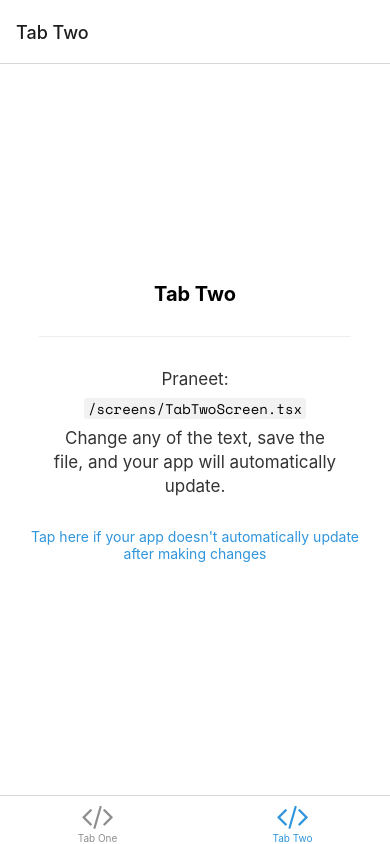
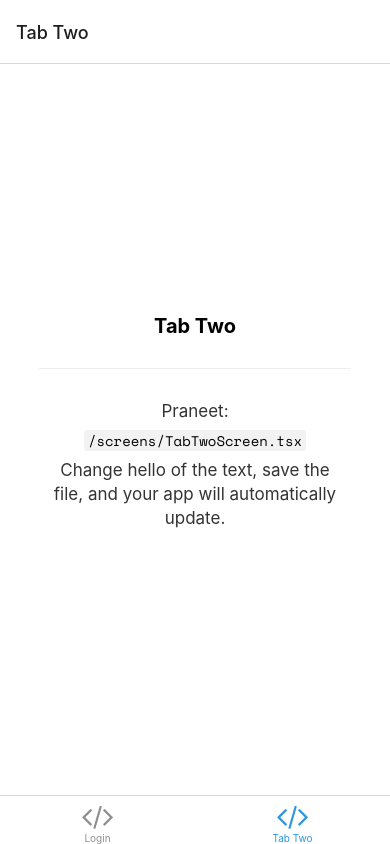
Before and after one commit to praneetpopuri1/mirror, a React Native app: screen /TabTwo in a window 390 px wide. Built offline with nearby package versions, Linux system fonts and the light colour scheme; what expo-linking would draw is missing.

Commit message:
Displayed Image

```diff
--- a/components/EditScreenInfo.tsx
+++ b/components/EditScreenInfo.tsx
@@ -28,16 +28,11 @@ export default function EditScreenInfo({ path }: { path: string }) {
           style={styles.getStartedText}
           lightColor="rgba(0,0,0,0.8)"
           darkColor="rgba(255,255,255,0.8)">
-          Change any of the text, save the file, and your app will automatically update.
+          Change hello of the text, save the file, and your app will automatically update.
         </Text>
       </View>
 
       <View style={styles.helpContainer}>
-        <TouchableOpacity onPress={handleHelpPress} style={styles.helpLink}>
-          <Text style={styles.helpLinkText} lightColor={Colors.light.tint}>
-            Tap here if your app doesn't automatically update after making changes
-          </Text>
-        </TouchableOpacity>
       </View>
     </View>
   );
--- a/navigation/index.tsx
+++ b/navigation/index.tsx
@@ -14,7 +14,7 @@ import Colors from '../constants/Colors';
 import useColorScheme from '../hooks/useColorScheme';
 import ModalScreen from '../screens/ModalScreen';
 import NotFoundScreen from '../screens/NotFoundScreen';
-import TabOneScreen from '../screens/TabOneScreen';
+import LoginScreen from '../screens/LoginScreen';
 import TabTwoScreen from '../screens/TabTwoScreen';
 import { RootStackParamList, RootTabParamList, RootTabScreenProps } from '../types';
 import LinkingConfiguration from './LinkingConfiguration';
@@ -64,9 +64,9 @@ function BottomTabNavigator() {
       }}>
       <BottomTab.Screen
         name="TabOne"
-        component={TabOneScreen}
+        component={LoginScreen}
         options={({ navigation }: RootTabScreenProps<'TabOne'>) => ({
-          title: 'Tab One',
+          title: 'Login',
           tabBarIcon: ({ color }) => <TabBarIcon name="code" color={color} />,
           headerRight: () => (
             <Pressable
--- a/screens/LoginScreen.tsx
+++ b/screens/LoginScreen.tsx
@@ -1,13 +1,52 @@
-import React from 'react'
-import { View, Text } from 'react-native'
+import React from 'react';
+import { Image, StyleSheet } from 'react-native';
+
+import EditScreenInfo from '../components/EditScreenInfo';
+import { Text, View } from '../components/Themed';
+import { RootTabScreenProps } from '../types';
 
 
+export default function TabOneScreen({ navigation }: RootTabScreenProps<'TabOne'>) {
+  return (
+    <View style={styles.container}>
+      <Text style={styles.title}>Login t Screen</Text>
+      <Image
+          style={imageStyles.logo}
+          source={{uri: 'https://media.licdn.com/dms/image/D5603AQH5_ncA4xAYfw/profile-displayphoto-shrink_800_800/0/1664149885550?e=2147483647&v=beta&t=PESaJXWYmnJd45iD3SBaNQ1ZNQNZbI0p9FkE7xAp8IA'}}
+        />
+      <View style={styles.separator} lightColor="#eee" darkColor="rgba(255,255,255,0.1)" />
+      <EditScreenInfo path="/screens/TabOneScreen.tsx" />
+    </View>
+  );
+}
 
-const LoginScreen = () => {
-    return (
-        <View style={{flex:1,justifyContent:'center',alignItems:'center'}}>
-            <LoginSVG height={300} width={300} />
-            <Text>Login Screen</Text>
-        </View>
-    )
-}
+const styles = StyleSheet.create({
+  container: {
+    flex: 1,
+    alignItems: 'center',
+    justifyContent: 'center',
+  },
+  title: {
+    fontSize: 20,
+    fontWeight: 'bold',
+  },
+  separator: {
+    marginVertical: 30,
+    height: 1,
+    width: '80%',
+  },
+});
+
+const imageStyles = StyleSheet.create({
+  container: {
+    paddingTop: 50,
+  },
+  tinyLogo: {
+    width: 50,
+    height: 50,
+  },
+  logo: {
+    width: 66,
+    height: 58,
+  },
+});
--- a/screens/TabOneScreen.tsx
+++ /dev/null
@@ -1,32 +0,0 @@
-import { StyleSheet } from 'react-native';
-
-import EditScreenInfo from '../components/EditScreenInfo';
-import { Text, View } from '../components/Themed';
-import { RootTabScreenProps } from '../types';
-
-export default function TabOneScreen({ navigation }: RootTabScreenProps<'TabOne'>) {
-  return (
-    <View style={styles.container}>
-      <Text style={styles.title}>Tab One</Text>
-      <View style={styles.separator} lightColor="#eee" darkColor="rgba(255,255,255,0.1)" />
-      <EditScreenInfo path="/screens/TabOneScreen.tsx" />
-    </View>
-  );
-}
-
-const styles = StyleSheet.create({
-  container: {
-    flex: 1,
-    alignItems: 'center',
-    justifyContent: 'center',
-  },
-  title: {
-    fontSize: 20,
-    fontWeight: 'bold',
-  },
-  separator: {
-    marginVertical: 30,
-    height: 1,
-    width: '80%',
-  },
-});
```
Also changed, not shown: package.json (+5 -2 lines), screens/test.tsx (added, +13 -0 lines), 1 other file (tests, documents, lock files or other folders).
